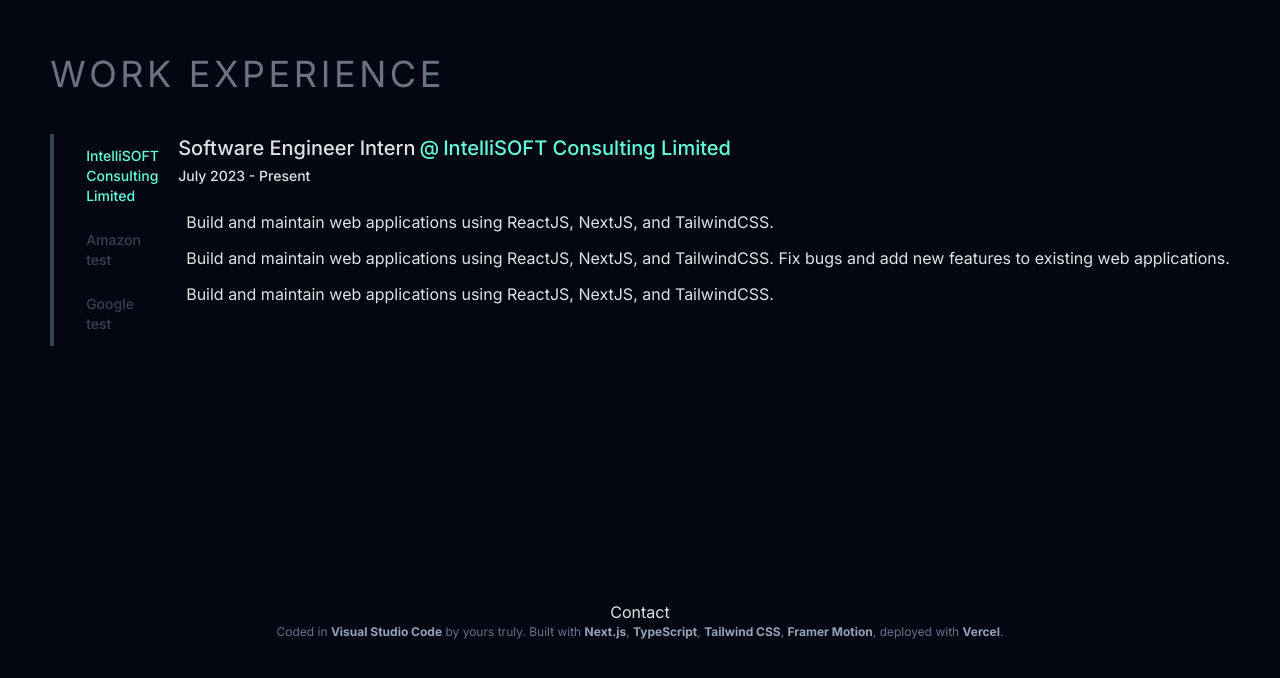
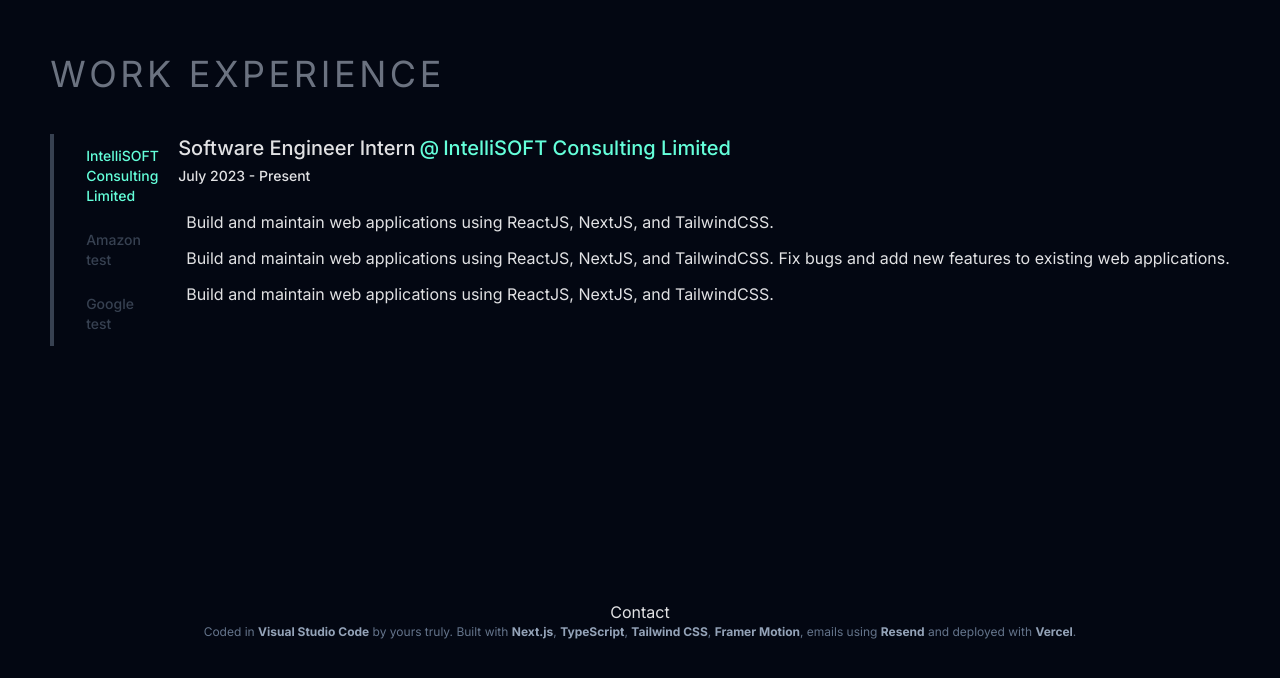
Before and after one commit to Elvismutinda/v1, a Next.js app: page / in a window 1280 px wide. Shown: the part 2156-2834 px from the top of the page. Built offline with nearby package versions, Linux system fonts and the light colour scheme.

Commit message:
Added some details to the footer

```diff
--- a/components/Footer.tsx
+++ b/components/Footer.tsx
@@ -44,7 +44,15 @@ export default function Footer() {
         >
           Framer Motion
         </a>
-        , deployed with{" "}
+        , emails using{" "}
+        <a
+          href="https://resend.com/"
+          className="font-bold text-slate-400 hover:text-teal-300 focus-visible:text-teal-300"
+          target="_blank"
+        >
+          Resend
+        </a>{" "}
+        and deployed with{" "}
         <a
           href="https://vercel.com/"
           className="font-bold text-slate-400 hover:text-teal-300 focus-visible:text-teal-300"
```
